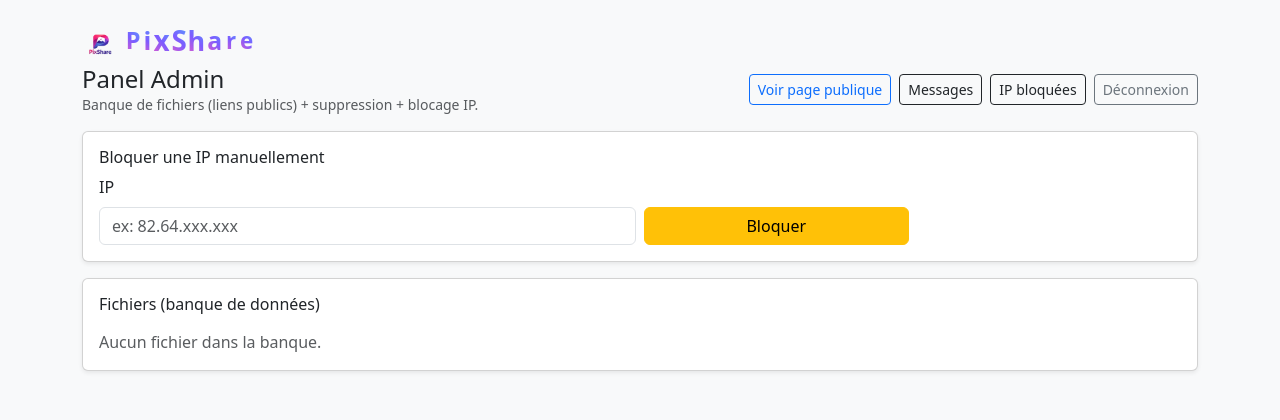
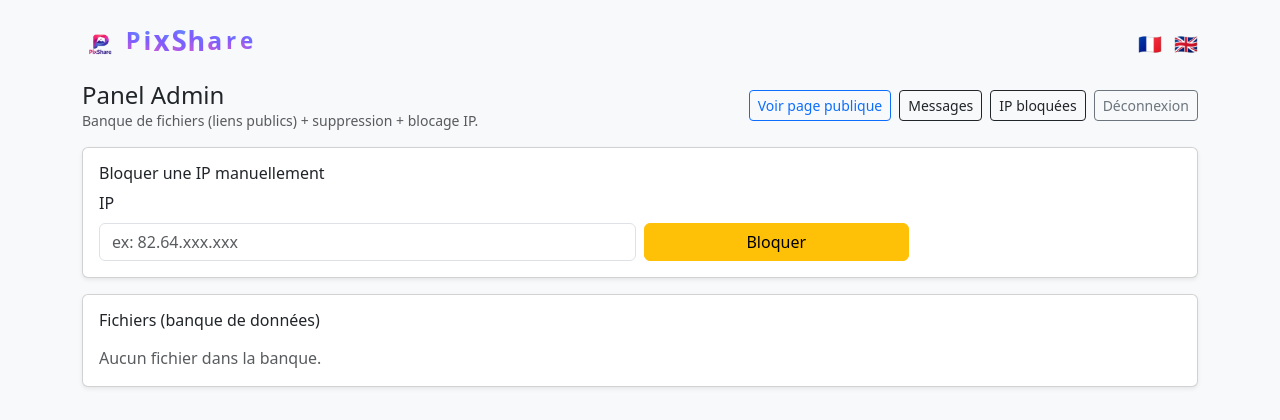
Before and after one commit to stybleu/pixshare, a Flask app: page /admin in a window 1280 px wide. Shown: the top 420 px of the page. Run offline with Flask 3, Linux system fonts and the light colour scheme; the visitor is signed in with stand-in values (Sample User, id 1).

Commit message:
Update base.html

```diff
--- a/templates/base.html
+++ b/templates/base.html
@@ -92,6 +92,11 @@ footer {
   100% { transform: scale(1); }
 }
 
+.language-switcher a {
+  text-decoration: none;
+  font-size: 1.2rem;
+}
+
 </style>
 
 {% block head %}{% endblock %}
@@ -121,6 +126,8 @@ Héberger une image gratuitement et anonymement avec PixShare
 {% endif %}
 {% endwith %}
 
+<div class="d-flex align-items-center justify-content-between mb-3">
+
   <a class="navbar-brand" href="{{ url_for('public.index') }}">
     <img src="{{ url_for('static', filename='images/pixshare_logo.png') }}" height="40">
 
@@ -135,6 +142,13 @@ Héberger une image gratuitement et anonymement avec PixShare
       <span>e</span>
     </span>
   </a>
+
+  <div class="language-switcher">
+    <a href="?lang=fr" class="me-2">🇫🇷</a>
+    <a href="?lang=en">🇬🇧</a>
+  </div>
+
+</div>
 
 {% block content %}{% endblock %}
 
```
Lines whose indentation alone changed are shown as unchanged.
